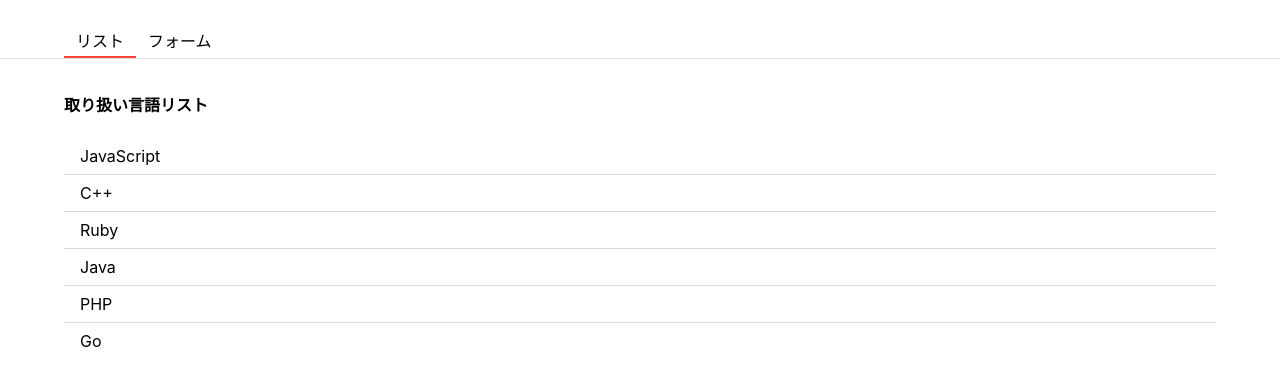
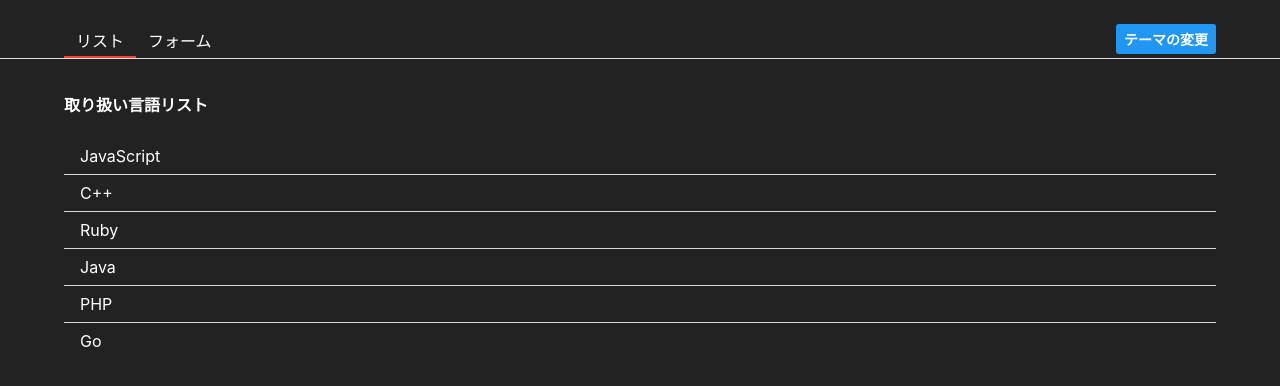
Before and after one commit to NogamiShingo/React-Tutorial, a React (Create React App) app: page / in a window 1280 px wide. Shown: the top 386 px of the page. Built offline with nearby package versions, Linux system fonts and the light colour scheme.

Commit message:
6日目午前

```diff
--- a/src/App.js
+++ b/src/App.js
@@ -1,31 +1,19 @@
 import React from 'react';
+import styled from 'styled-components';
 import {List} from './List';
 import {Form} from './Form';
-import { getLanguages } from './const/languages';
-import styled from 'styled-components';
-import { withLoading } from './hoc/withLoading';
+import { Header } from './Header';
+import {ThemeContext} from './contexts/ThemeContext';
 
-const Header = styled.header`
-  display: flex;
-  justify-content: space-between;
-  padding: 24px 64px 0;
-  border-bottom: 1px solid #E0E0E0;
-`
-
-const HeaderUl = styled.ul`
-  display: flex;
-  margin: 0;
-  padding: 0;
-`
-
-const HeaderLi = styled.li`
-  list-style: none;
-  padding: 4px 12px;
-  cursor: pointer;
-  border-bottom: ${props => props.focused ? '2px solid #F44336' : 'none'};
-`
+const Container = styled.div`
+  height: 100%;
+  color: ${({theme})=>theme.color};
+  background-color: ${({theme})=>theme.backgroundColor};
+`;
 
 class App extends React.Component {
+  static contextType = ThemeContext;
+
   constructor(props){
     super(props);
     this.state = {
@@ -43,20 +31,16 @@
 
   render(){
     const {tab, langs} = this.state;
+    const [theme] = this.context;
     return(
-      <div>
-        <Header>
-          <HeaderUl>
-            <HeaderLi focused={tab === 'list'} onClick = {() => this.setState({tab: 'list'})}>リスト</HeaderLi>
-            <HeaderLi focused={tab === 'form'} onClick = {() => this.setState({tab: 'form'})}>フォーム</HeaderLi>
-          </HeaderUl>
-        </Header>
+      <Container theme={theme}>
+        <Header tab={tab} setTab={(t)=>{this.setState({tab: t})}}/>
         {
           tab === 'list' ? <List langs={langs}/> : <Form onAddLang={(lang)=>this.addLang(lang)}/>
         }
-      </div>
+      </Container>
     )
   }
 }
 
-export default withLoading(App,getLanguages);
+export default App;
--- /dev/null
+++ b/src/AppContainer.js
@@ -0,0 +1,26 @@
+import React from 'react';
+import {ThemeContext, THEMES} from './contexts/ThemeContext';
+import { withLoading } from './hoc/withLoading';
+import App from './App';
+import {getLanguages} from './const/languages';
+
+const AppComponent = withLoading(App, getLanguages);
+
+export class AppContainer extends React.Component {
+    constructor(props){
+        super(props);
+        this.state = {theme: THEMES.dark};
+    }
+    toggleTheme = () => {
+        const nextTheme = (this.state.theme===THEMES.dark) ? THEMES.light : THEMES.dark;
+        this.setState({theme: nextTheme});
+    }
+    render(){
+        const {theme} = this.state;
+        return(
+            <ThemeContext.Provider value={[theme,()=>{this.toggleTheme()}]}>
+                <AppComponent/>
+            </ThemeContext.Provider>
+        )
+    }
+}
--- a/src/FormModal.js
+++ b/src/FormModal.js
@@ -2,12 +2,15 @@
 import styled from 'styled-components';
 import { Modal } from './components/modal';
 import { Button } from './components/button';
+import {ThemeContext,THEMES} from './contexts/ThemeContext';
 
 const Container = styled.div`
     width: 240px;
     border-radius: 10px;
     padding: 24px 36px;
-    background-color: white;
+    color: ${({theme})=>theme.color};
+    background-color: ${({theme})=>theme.backgroundColor};
+    border: ${({theme})=>(theme===THEMES.dark) ? '2px solid white' : 'none'};
 `
 
 const ButtonWrapper = styled.div`
@@ -21,13 +24,19 @@
         const {cancel, confirm} = this.props;
         return(
             <Modal>
-            <Container>
+                <ThemeContext.Consumer>
+                    {
+                        ([theme]) => (
+                            <Container theme={theme}>
                                 <div>本当に作成しますか？</div>
                                 <ButtonWrapper>
                                     <Button onClick={cancel}>Cancel</Button>
                                     <Button onClick={confirm}>OK</Button>
                                 </ButtonWrapper>
                             </Container>
+                        )
+                    }
+                </ThemeContext.Consumer>
             </Modal>
         )
     }
--- /dev/null
+++ b/src/Header.js
@@ -0,0 +1,46 @@
+import React from 'react';
+import styled from 'styled-components';
+import {Button} from './components/button';
+import { ThemeContext } from './contexts/ThemeContext';
+
+const Container = styled.header`
+    display: flex;
+    justify-content: space-between;
+    padding: 24px 64px 0;
+    border-bottom: 1px solid #E0E0E0;
+`
+
+const HeaderUl = styled.ul`
+    display: flex;
+    margin: 0;
+    padding: 0;
+`
+
+const HeaderLi = styled.li`
+    list-style: none;
+    padding: 4px 12px;
+    cursor: pointer;
+    border-bottom: ${props => props.focused ? '2px solid #F44336' : 'none'};
+`
+
+const HeaderButton = styled(Button)`
+    padding: 0;
+    margin-bottom: 4px;
+`;
+
+export class Header extends React.Component{
+    static contextType = ThemeContext;
+    render(){
+        const {tab, setTab} = this.props;
+        const [theme, toggleTheme] = this.context;
+        return (
+            <Container>
+                <HeaderUl>
+                    <HeaderLi focused={tab === 'list'} onClick = {() => setTab('list')}>リスト</HeaderLi>
+                    <HeaderLi focused={tab === 'form'} onClick = {() => setTab('form')}>フォーム</HeaderLi>
+                </HeaderUl>
+                <HeaderButton onClick={toggleTheme}>テーマの変更</HeaderButton>
+            </Container>
+        )
+    }
+}
--- /dev/null
+++ b/src/contexts/ThemeContext.js
@@ -0,0 +1,14 @@
+import React from 'react';
+
+export const THEMES = {
+    light: {
+        color: 'black',
+        backgroundColor: 'white'
+    },
+    dark: {
+        color: 'white',
+        backgroundColor: '#222222'
+    }
+}
+
+export const ThemeContext = React.createContext([THEMES.dark, ()=>{}]);
--- a/src/hoc/withLoading.js
+++ b/src/hoc/withLoading.js
@@ -1,12 +1,17 @@
 import React from 'react';
 import styled from 'styled-components';
+import {ThemeContext} from '../contexts/ThemeContext';
 
 const LoadDiv = styled.div`
+    height: 100%;
     padding: 36px;
+    color: ${({theme})=>theme.color};
+    background-color: ${({theme})=>theme.backgroundColor};
 `
 
 export const withLoading = (WrappedComponent, fetchData) => {
     class HOC extends React.Component {
+        static contextType = ThemeContext;
         constructor(props){
             super(props);
             this.state = {data: null};
@@ -23,8 +28,9 @@
 
         render(){
             const {data} = this.state;
+            const [theme] = this.context;
             const Loading = (
-                <LoadDiv>ロード中...</LoadDiv>
+                <LoadDiv theme={theme}>ロード中...</LoadDiv>
             )
             return data ? <WrappedComponent data={data}/> : Loading;
         }
--- a/src/index.css
+++ b/src/index.css
@@ -1,4 +1,9 @@
+html {
+  height: 100%;
+}
+
 body {
+  height: 100%;
   margin: 0;
   font-family: -apple-system, BlinkMacSystemFont, 'Segoe UI', 'Roboto', 'Oxygen',
     'Ubuntu', 'Cantarell', 'Fira Sans', 'Droid Sans', 'Helvetica Neue',
@@ -11,3 +16,7 @@
   font-family: source-code-pro, Menlo, Monaco, Consolas, 'Courier New',
     monospace;
 }
+
+#root {
+  height: 100%;
+}
--- a/src/index.js
+++ b/src/index.js
@@ -1,13 +1,13 @@
 import React from 'react';
 import ReactDOM from 'react-dom/client';
 import './index.css';
-import App from './App';
+import {AppContainer} from './AppContainer';
 import reportWebVitals from './reportWebVitals';
 
 const root = ReactDOM.createRoot(document.getElementById('root'));
 root.render(
   <React.StrictMode>
-    <App />
+    <AppContainer />
   </React.StrictMode>
 );
 
```
Lines whose indentation alone changed are shown as unchanged.
